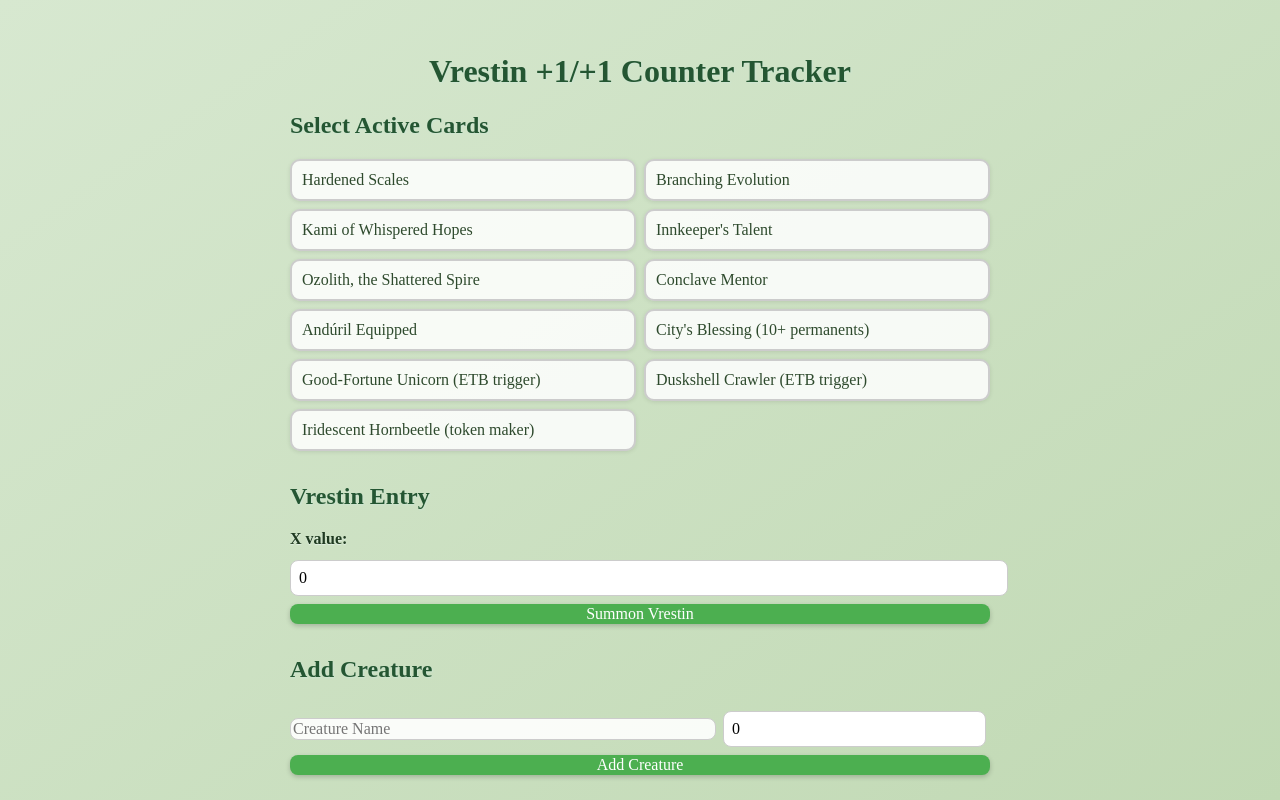
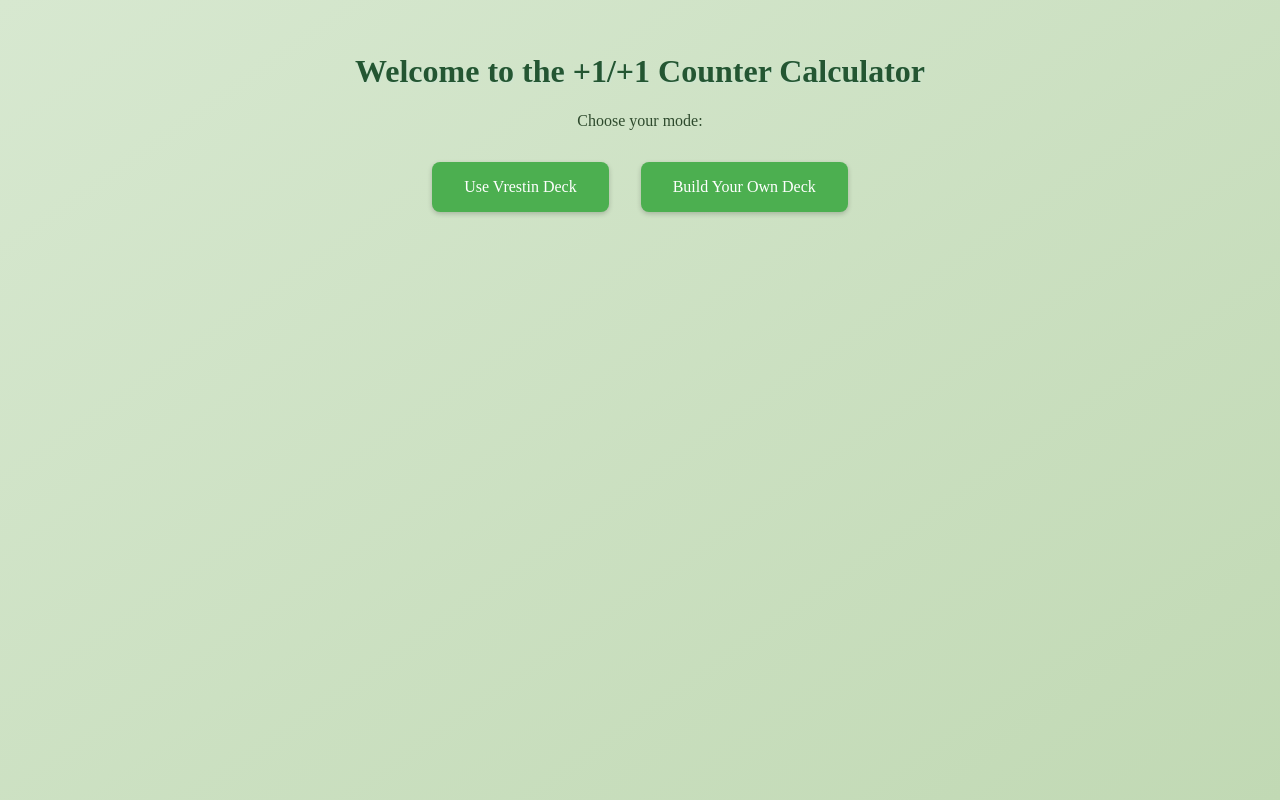
Before and after one commit to cdragon666/vrestin-counters, a React (Create React App) app: page / in a window 1280 px wide. Shown: the top 800 px of the page. Built offline with nearby package versions, Linux system fonts and the light colour scheme.

Commit message:
Merge Vrestin app into mode-select layout

```diff
--- a/src/App.js
+++ b/src/App.js
@@ -23,6 +23,33 @@ const creatureData = {
 };
 
 export default function App() {
+  const [mode, setMode] = useState("choose");
+
+  if (mode === "choose") {
+    return (
+      <div style={{ padding: "2rem", textAlign: "center" }}>
+        <h1>Welcome to the +1/+1 Counter Calculator</h1>
+        <p>Choose your mode:</p>
+        <button onClick={() => setMode("vrestin")} style={{ margin: "1rem", padding: "1rem 2rem" }}>Use Vrestin Deck</button>
+        <button onClick={() => setMode("custom")} style={{ margin: "1rem", padding: "1rem 2rem" }}>Build Your Own Deck</button>
+      </div>
+    );
+  }
+
+  if (mode === "vrestin") {
+    return <VrestinMode />;
+  }
+
+  return (
+    <div style={{ padding: "2rem" }}>
+      <h1>Custom Deck Mode (Coming Soon)</h1>
+      <p>Here, users will be able to add their own cards, creatures, and save decks.</p>
+      <button onClick={() => setMode("choose")} style={{ marginTop: "2rem" }}>⬅ Back</button>
+    </div>
+  );
+}
+
+function VrestinMode() {
   const [selectedCards, setSelectedCards] = useState([]);
   const [vrestinX, setVrestinX] = useState(0);
   const [creatures, setCreatures] = useState([]);
```
